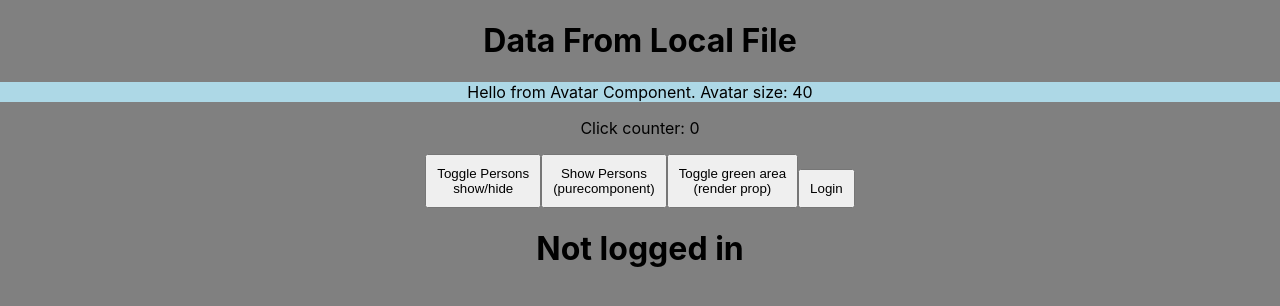
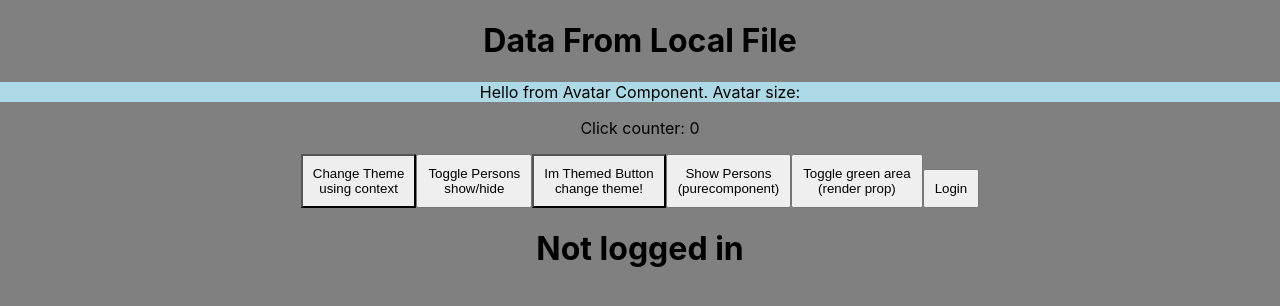
Before and after one commit to sweeptic/react_sandbox, a React (Create React App) app: page / in a window 1280 px wide. Shown: the top 306 px of the page. Built offline with nearby package versions, Linux system fonts and the light colour scheme.

Commit message:
Dynamic Context

```diff
--- a/src/App.js
+++ b/src/App.js
@@ -6,11 +6,21 @@
 import Profile from './Profile';
 import AuthContext from './Auth-context';
 import Page from './Page';
+import ThemedButton from './themed-button';
+import { ThemeContext, themes } from './theme-context';
 
+function Toolbar(props) {
+  return (
+    <ThemedButton onClick={props.changeTheme}>
+      Change Theme <br /> using context
+    </ThemedButton>
+  );
+}
 
 class App extends PureComponent {
   constructor(props) {
     super(props);
+
     this.state = ({
       data: null,
       showPerson: false,
@@ -18,9 +28,29 @@
       greenArea: false,
       isAuth: false,
       x: 0,
-      y: 0
+      y: 0,
+      theme: themes.light,
     })
+
+    // this.toggleTheme = () => {
+    //   this.setState(state => ({
+    //     theme:
+    //       state.theme === themes.dark
+    //         ? themes.light
+    //         : themes.dark,
+    //   }));
+    // };
+
   }
+
+  toggleTheme = () => {
+    this.setState(state => ({
+      theme:
+        state.theme === themes.dark
+          ? themes.light
+          : themes.dark,
+    }));
+  };
 
   componentDidMount() {
     const componentData = data;
@@ -84,17 +114,28 @@
     ) : null;
 
     let greenArea = this.state.greenArea ? <MouseTracker /> : null;
-    const avatarSize = 40;
+    // const avatarSize = 40;
 
     return (
       <div>
         <h1>Data From Local File</h1>
         {greenArea}
-        <Page avatarSize={avatarSize}/>
+        <Page />
         <p>Click counter: {this.state.clickCounter}</p>
-        <button onClick={this.personToggleHandler}>Toggle Persons <br />show/hide</button>
-        <button onClick={this.personClickHandler}>Show Persons <br />(purecomponent)</button>
-        <button onClick={this.areaClickHandler}>Toggle green area <br />(render prop)</button>
+
+        <ThemeContext.Provider value={this.state.theme}>
+          <Toolbar changeTheme={this.toggleTheme} />
+
+
+
+
+          <button onClick={this.personToggleHandler}>Toggle Persons <br />show/hide</button>
+
+          <ThemedButton>Im Themed Button <br/> change theme!</ThemedButton>
+
+          <button onClick={this.personClickHandler}>Show Persons <br />(purecomponent)</button>
+          <button onClick={this.areaClickHandler}>Toggle green area <br />(render prop)</button>
+        </ThemeContext.Provider>
         <AuthContext.Provider value={{ isAuth: this.state.isAuth, toggleAuth: this.toggleAuth }}>
           <Login />
           <Profile />
--- a/src/Avatar.js
+++ b/src/Avatar.js
@@ -3,7 +3,7 @@
 const Avatar = (props) => {
    return (
       <div style={{backgroundColor:"lightblue"}}>
-         Hello from Avatar Component. Avatar size: {props.avatarSize}
+         Hello from Avatar Component. Avatar size:
       </div>
    )
 }
--- a/src/Login.js
+++ b/src/Login.js
@@ -5,7 +5,7 @@
    static contextType = AuthContext;
 
    componentDidMount(){
-      console.log(this.context)
+      // console.log(this.context)
    }
 
    render() {
--- a/src/NavigationBar.js
+++ b/src/NavigationBar.js
@@ -4,7 +4,7 @@
 const NavigationBar = (props) => {
    return (
       <div>
-         {props.avatar}
+         <Avatar />
       </div>
    )
 }
--- a/src/Page.js
+++ b/src/Page.js
@@ -1,16 +1,10 @@
 import React from 'react'
 import PageLayout from './PageLayout'
-import Avatar from './Avatar'
 
 const Page = (props) => {
-
-   const avatar = (
-      <Avatar avatarSize={props.avatarSize} />
-   )
-
    return (
       <div>
-         <PageLayout avatar={avatar} />
+         <PageLayout />
       </div>
    )
 }
--- a/src/PageLayout.js
+++ b/src/PageLayout.js
@@ -4,7 +4,7 @@
 const PageLayout = (props) => {
    return (
       <div>
-         <NavigationBar avatar={props.avatar}/>
+         <NavigationBar />
       </div>
    )
 }
--- /dev/null
+++ b/src/theme-context.js
@@ -0,0 +1,16 @@
+import React from 'react'
+
+export const themes = {
+   light: {
+      foreground: '#000000',
+      background: '#eeeeee',
+   },
+   dark: {
+      foreground: '#ffffff',
+      background: '#222222',
+   },
+};
+
+export const ThemeContext = React.createContext(
+   themes.dark // default value
+);
--- /dev/null
+++ b/src/themed-button.js
@@ -0,0 +1,18 @@
+import React, { Component } from 'react'
+import { ThemeContext } from "./theme-context";
+
+class ThemedButton extends Component {
+  render() {
+    let props = this.props;
+    let theme = this.context;
+    return (
+      <button
+        {...props}
+        style={{backgroundColor: theme.background, color: theme.foreground}}
+      />
+    );
+  }
+}
+ThemedButton.contextType = ThemeContext;
+
+export default ThemedButton;
```
